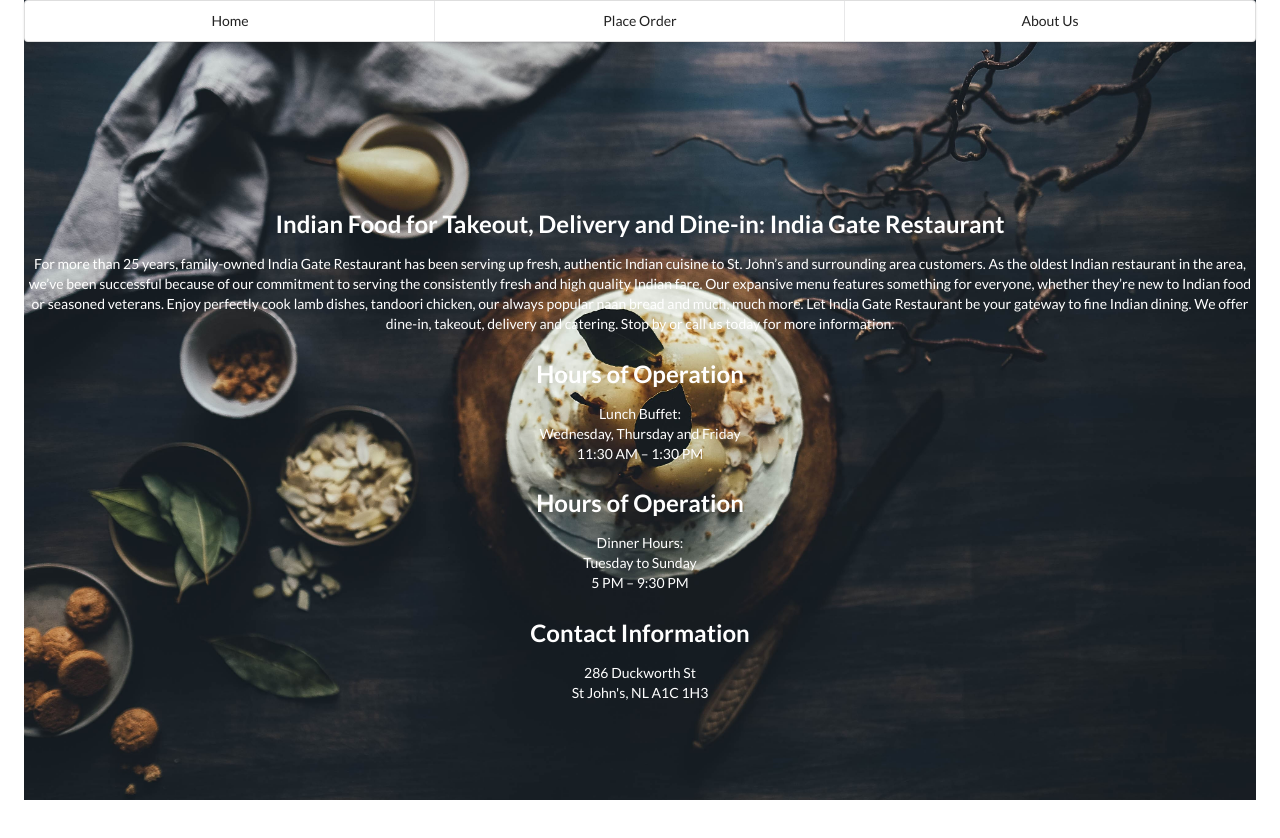
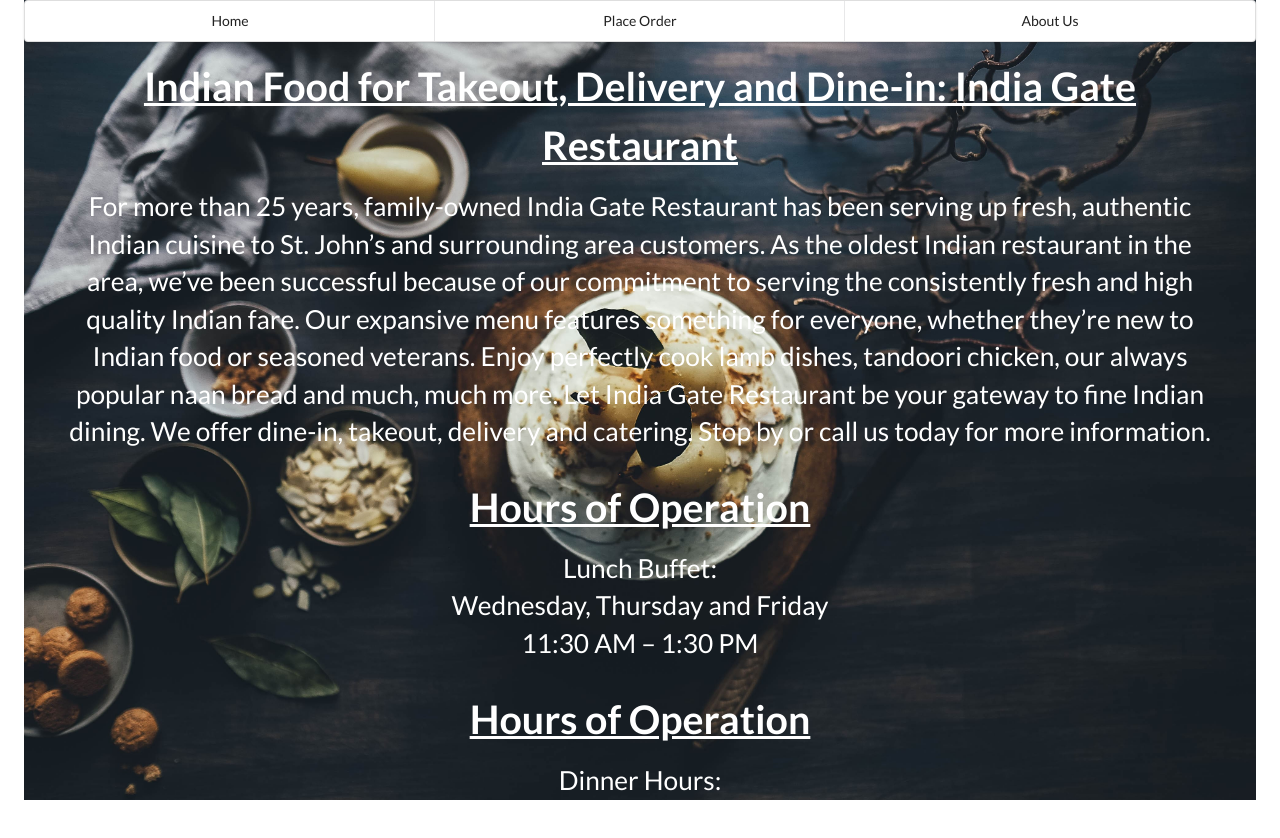
Before and after one commit to ZadeThakur/react-restaurant, a React (Create React App) app: page /aboutUs in a window 1280 px wide. Shown: the top 838 px of the page. Built offline with nearby package versions, Linux system fonts and the light colour scheme.

Commit message:
responsive to all screen size

```diff
--- a/src/components/AboutUs.js
+++ b/src/components/AboutUs.js
@@ -26,8 +26,34 @@
   tableCell :{
     display: "table-cell",
     verticalAlign: "middle",
-    color:"white"
-  }
+    color:"white",
+    paddingLeft: "3%",
+    paddingRight: "3%"
+  },
+  heading :{
+    textDecoration: "underline",
+    lineHeight:"150%",
+    [theme.breakpoints.down('sm')]:{
+      fontSize: "95%"
+    },
+    [theme.breakpoints.only('md')]:{
+      fontSize: "225%"
+    },
+    [theme.breakpoints.up('lg')]:{
+      fontSize: "225%"
+    },
+  },
+  para:{
+    [theme.breakpoints.down('sm')]:{
+      fontSize: "80%",
+    },
+    [theme.breakpoints.only('md')]:{
+      fontSize: "150%"
+    },
+    [theme.breakpoints.up('lg')]:{
+      fontSize: "150%"
+    },
+  },
 });
 
 const AboutUs = (props) =>{
@@ -40,19 +66,19 @@
             <Header />
             <div className={classes.table}>
               <div className={classes.tableCell}>
-              <h2>Indian Food for Takeout, Delivery and Dine-in:
+              <h2 className={classes.heading}>Indian Food for Takeout, Delivery and Dine-in:
                   India Gate Restaurant</h2>
-              <p>For more than 25 years, family-owned India Gate Restaurant has been serving up fresh, authentic Indian cuisine to St. John’s and surrounding area customers. As the oldest Indian restaurant in the area, we’ve been successful because of our commitment to serving the consistently fresh and high quality Indian fare. Our expansive menu features something for everyone, whether they’re new to Indian food or seasoned veterans. Enjoy perfectly cook lamb dishes, tandoori chicken, our always popular naan bread and much, much more. Let India Gate Restaurant be your gateway to fine Indian dining. We offer dine-in, takeout, delivery and catering. Stop by or call us today for more information.</p>
-              <h2>Hours of Operation</h2>
-              <p>Lunch Buffet:<br></br>
+              <p className={classes.para}>For more than 25 years, family-owned India Gate Restaurant has been serving up fresh, authentic Indian cuisine to St. John’s and surrounding area customers. As the oldest Indian restaurant in the area, we’ve been successful because of our commitment to serving the consistently fresh and high quality Indian fare. Our expansive menu features something for everyone, whether they’re new to Indian food or seasoned veterans. Enjoy perfectly cook lamb dishes, tandoori chicken, our always popular naan bread and much, much more. Let India Gate Restaurant be your gateway to fine Indian dining. We offer dine-in, takeout, delivery and catering. Stop by or call us today for more information.</p>
+              <h2 className={classes.heading}>Hours of Operation</h2>
+              <p className={classes.para}>Lunch Buffet:<br></br>
               Wednesday, Thursday and Friday<br></br>
               11:30 AM – 1:30 PM</p>
-              <h2>Hours of Operation</h2>
-              <p>Dinner Hours:<br></br>
+              <h2 className={classes.heading}>Hours of Operation</h2>
+              <p className={classes.para}>Dinner Hours:<br></br>
               Tuesday to Sunday <br></br>
               5 PM – 9:30 PM</p>
-              <h2>Contact Information</h2>
-              <p>286 Duckworth St<br></br>
+              <h2 className={classes.heading}>Contact Information</h2>
+              <p className={classes.para}>286 Duckworth St<br></br>
               St John's, NL A1C 1H3</p>
               </div>
             </div>
--- a/src/components/Homepage.js
+++ b/src/components/Homepage.js
@@ -3,25 +3,17 @@
 import Header from "./Header";
 import Container from "@material-ui/core/Container";
 import { withStyles } from "@material-ui/core/styles";
+import Grid from "@material-ui/core/Grid";
 import Image1 from "../static/image1.jpg";
 import Image2 from "../static/image2.jpg";
 import Image3 from "../static/image3.jpg";
 
-const headingSize = {
-  fontSize: "500%"
-}
-const paraSize = {
-  fontSize: "200%"
-}
-const buttonSize = {
-  fontSize: "130%"
-}
 
 
 const styles = theme =>({
   homepageDiv:{
     height: "100%",
-    postion: "relative",
+    postion: "relative"
   },
   banner1:{
     height: "100%",
@@ -56,7 +48,46 @@
   tableCell :{
     display: "table-cell",
     verticalAlign: "middle",
-    color:"white"
+    color:"white",
+
+    [theme.breakpoints.down('sm')]:{
+      fontSize: "250%",
+    },
+    [theme.breakpoints.only('md')]:{
+      fontSize: "500%"
+    },
+    [theme.breakpoints.up('lg')]:{
+      fontSize: "400%",
+    },
+  },
+  heading :{
+    textDecoration: "underline",
+    lineHeight:"150%",
+    [theme.breakpoints.down('sm')]:{
+      fontSize: "50%"
+    },
+    [theme.breakpoints.only('md')]:{
+      fontSize: "50%",
+    },
+    [theme.breakpoints.up('lg')]:{
+      fontSize: "50%",
+    },
+  },
+  para:{
+    [theme.breakpoints.down('sm')]:{
+      fontSize: "30%",
+      padding:"3% 3% 3% 1%"
+    },
+    [theme.breakpoints.only('md')]:{
+      fontSize: "30%",
+      lineHeight:"130%",
+      padding:"3% 3% 3% 1%"
+    },
+    [theme.breakpoints.up('lg')]:{
+      fontSize: "35%",
+      lineHeight:"130%",
+      padding:"3% 3% 3% 1%"
+    },
   },
   button:{
     border: "3px solid white",
@@ -64,8 +95,31 @@
     backgroundColor: "Transparent",
     cursor: "pointer",
     fontSize: "50%",
-    color:"white"
-  }
+    color:"white",
+    [theme.breakpoints.down('sm')]:{
+      marginTop: "10%"
+    },
+    [theme.breakpoints.only('md')]:{
+      marginTop:"7%"
+    },
+    [theme.breakpoints.up('lg')]:{
+      marginTop:"5%"
+    },
+  },
+  aboutUsButton:{
+    border: "3px solid white",
+    marginTop: "3%",
+    backgroundColor: "Transparent",
+    cursor: "pointer",
+    fontSize:"50%",
+    color:"white",
+    [theme.breakpoints.down('sm')]:{
+      marginTop: "1%"
+    },
+    [theme.breakpoints.up('lg')]:{
+      marginTop:"0%"
+    },
+  },
 });
 
 const Homepage = (props) => {
@@ -77,8 +131,8 @@
         <div className={classes.banner3} >
           <Header />
           <div className={classes.table}>
-            <div className={classes.tableCell} style={headingSize}>
-              Aunty's Kitchen
+            <div className={classes.tableCell} >
+              [Aunty's Kitchen]
               <br></br>
               <Link to="/placeOrder"><button className= {classes.button}>Order Now</button></Link>
             </div>
@@ -86,18 +140,26 @@
         </div>
         <div className={classes.banner2}>
         <div className={classes.table}>
-          <div className={classes.tableCell} style={paraSize}>
-          <h1>Authentic Indian Food in St. John’s: India Gate Restaurant</h1>
-          <p>From butter chicken and Tandoori chicken to Saag lamb and naan bread, Indian cuisine is known for savoury and exotic tastes. Here at India Gate Restaurant, we are committed to serving authentic, consistently excellent Indian food in St. John’s. As the oldest Indian restaurant in the area, we combine mouth-watering spices, fresh herbs, creamy sauces and velvety textures to make our dishes as tasty and tantalizing as possible. With a sprawling menu, we have something for everyone – from Indian food novices to seasoned culinary explorers. If you’re ready for a culinary adventure like none other, let us be your gateway to Indian cuisine. Join us today and feast in our charming, ambient dining room. We are located on the corner of Victoria and Duckworth, near the Supreme Court Building. Contact us today for more information.</p>
+          <div className={classes.tableCell}>
+          <div className={classes.heading}>
+            Authentic Indian Food in St. John’s: India Gate Restaurant
+          </div>
+          <div className={classes.para}>
+            From butter chicken and Tandoori chicken to Saag lamb and naan bread, Indian cuisine is known for savoury and exotic tastes. Here at India Gate Restaurant, we are committed to serving authentic, consistently excellent Indian food in St. John’s. As the oldest Indian restaurant in the area, we combine mouth-watering spices, fresh herbs, creamy sauces and velvety textures to make our dishes as tasty and tantalizing as possible. With a sprawling menu, we have something for everyone –   from Indian food novices to seasoned culinary explorers. If you’re ready for a culinary adventure like none other, let us be your gateway to Indian cuisine. Join us today and feast in our charming, ambient dining room. We are located on the corner of Victoria and Duckworth, near the Supreme Court Building. Contact us today for more information.
+          </div>
           </div>
         </div>
         </div>
         <div className={classes.banner1}>
         <div className={classes.table}>
-          <div className={classes.tableCell} style={paraSize}>
-            <h1>Classically Prepared Fare in Our Tandoori Oven</h1>
-            <p>A staple of Indian cooking, dishes prepared in a Tandoori Oven are known as some of the tastiest and most flavourful. A Tandoori Oven is a cylindrically shaped, vertical clay oven that can reach very high temperatures. Using radiant heat, convection heat and smoking to cook, it’s known for producing some of the most flavourful food in the world. Experience India Gate Restaurant’s soft and light naan bread, baked to order in our traditional Tandoori Oven. Or try our lamb, chicken and beef dishes that have all been simmered, marinated and seasoned to perfection. We also have fluffy rice, flavourful veggies and soups available on our menu.</p>
-            <Link to="/aboutUs"><button className= {classes.button} style={buttonSize}>About Us</button></Link>
+          <div className={classes.tableCell}>
+          <div className={classes.heading}>
+            Classically Prepared Fare in Our Tandoori Oven
+          </div>
+          <div className={classes.para}>
+            A staple of Indian cooking, dishes prepared in a Tandoori Oven are known as some of the tastiest and most flavourful. A Tandoori Oven is a cylindrically shaped, vertical clay oven that can reach very high temperatures. Using radiant heat, convection heat and smoking to cook, it’s known for producing some of the most flavourful food in the world. Experience India Gate Restaurant’s soft and light naan bread, baked to order in our traditional Tandoori Oven. Or try our lamb, chicken and beef dishes that have all been simmered, marinated and seasoned to perfection. We also have fluffy rice, flavourful veggies and soups available on our menu.
+          </div>
+            <Link to="/aboutUs"><button className= {classes.aboutUsButton}>About Us</button></Link>
           </div>
         </div>
         </div>
--- a/src/css/placeOrder.css
+++ b/src/css/placeOrder.css
@@ -10,11 +10,6 @@
 }
 #costDiv{
   text-align: center;
-}
-
-#costDiv div{
-    padding-top: 1.5px;
-    vertical-align: middle;
 }
 
 #inputQuantity{
@@ -33,3 +28,57 @@
   width: 100%;
   word-spacing: 1em;
 }
+
+
+@media only screen and (min-width: 600px) {
+  .flex-container{
+    display:flex;
+    width: 100%;
+    height: 100%;
+  }
+  .flex-container div{
+    width:100%;
+    margin-bottom: 10px;
+    text-align: center;
+  }
+  #buttonDiv{
+    padding: 5% 2% 10% 2%;
+  }
+  #billDiv{
+    padding-top: 5%;
+  }
+}
+
+@media only screen and (min-width: 768px) {
+  .flex-container{
+    display:flex;
+    width: 100%;
+    height: 100%;
+  }
+  .flex-container div{
+    width:100%;
+    margin-bottom: 10px;
+    text-align: center;
+  }
+  #buttonDiv{
+    padding: 5% 2% 10% 2%;
+  }
+  #billDiv{
+    padding-top: 5%;
+  }
+  #billDiv h4{
+    font-size: 150%;
+  }
+  #buttonDiv button{
+    font-size: 150%;
+  }
+  #buttonDiv h2{
+    font-size: 220%;
+  }
+  body{
+    font-size: 125%;
+  }
+  body h5{
+    font-size: 150%;
+  }
+}
```
Also changed, not shown: src/components/PlaceOrder.js (+73 -49 lines), 1 other file (tests, documents, lock files or other folders).
